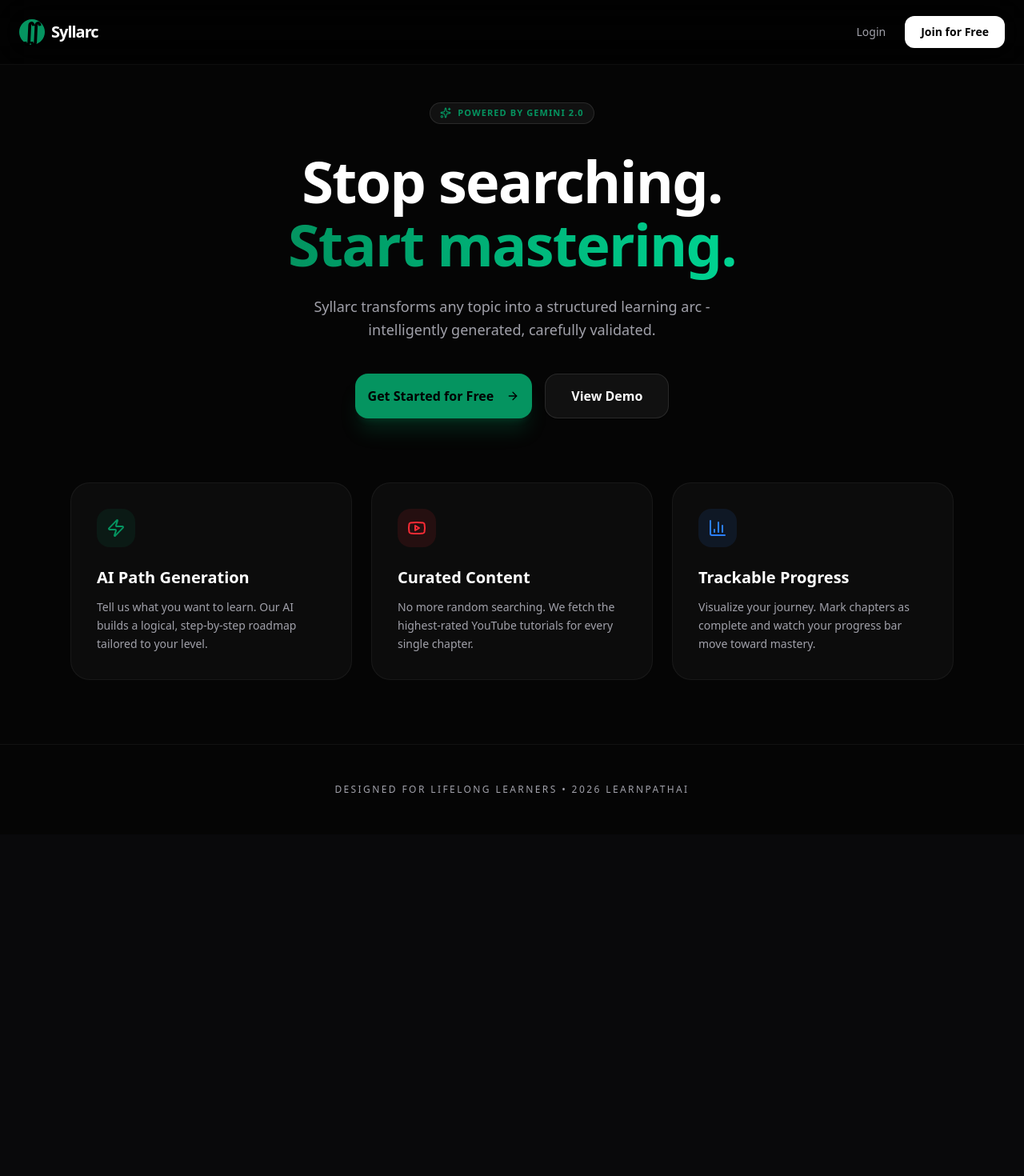
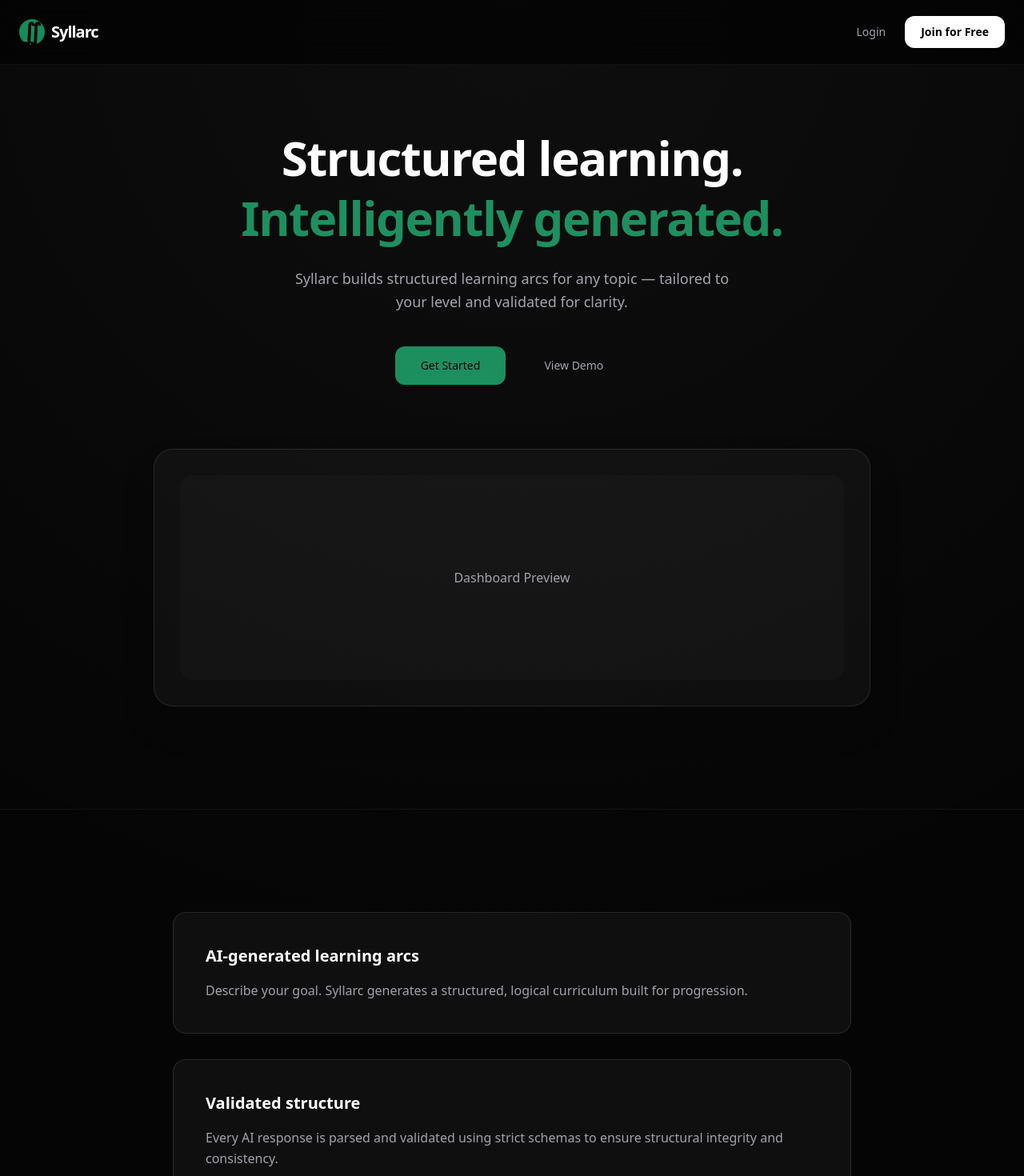
Before and after one commit to varan027/ai-course-builder, a Next.js app: page / in a window 1280 px wide. Shown: the top 1470 px of the page at 80% size. Before the commit the page ends 1043 px from the top, so only its background shows below. Built offline with nearby package versions, Linux system fonts and the light colour scheme.

Commit message:
ui polish - dashboard

```diff
--- a/app/(dashboard)/dashboard/page.tsx
+++ b/app/(dashboard)/dashboard/page.tsx
@@ -2,128 +2,139 @@ import { logout } from "@/actions/logout";
 import { Card, CardContent, CardHeader, CardTitle } from "@/components/ui/card";
 import { getCurrentUser } from "@/lib/auth";
 import { courseService } from "@/services/course.service";
+import { progressService } from "@/services/progress.service";
 import Link from "next/link";
 import { redirect } from "next/navigation";
-import { Plus, BookOpen, LogOut, Search } from "lucide-react";
 import { Button } from "@/components/ui/button";
 
 const page = async () => {
   const user = await getCurrentUser();
   if (!user) redirect("/login");
+
   const courses = await courseService.getAllForUser(user);
 
+  const totalModules = courses.reduce(
+    (sum, course) => sum + course.outline.chapters.length,
+    0,
+  );
+
   return (
-    <div className="min-h-screen bg-[#050505]">
-      {/* Top Navigation */}
-      <header className="border-b border-white/5 bg-black/50 backdrop-blur-md sticky top-0 z-50">
-        <div className="max-w-7xl mx-auto px-6 h-16 flex items-center justify-between">
-          <div className="flex items-center gap-8">
-            <Link href="/" className="flex items-center gap-2 group">
-              <div className="w-8 h-8 bg-primary rounded-full flex items-center justify-center group-hover:rotate-12 transition-transform">
-                <span className="text-black font-black text-3xl">∬</span>
-              </div>
-              <span className="font-bold text-xl tracking-tighter text-primary">
+    <div className="relative">
+      <div className="absolute inset-0 bg-[radial-gradient(circle_at_top,rgba(255,255,255,0.04),transparent_60%)] pointer-events-none" />
+      {/* Minimal Header */}
+      <header className="border-b border-white/10 bg-[#0b0b0b]">
+        <div className="max-w-6xl mx-auto px-6 h-16 flex items-center justify-between">
+          <Link href="/" className="font-semibold text-lg tracking-tight">
             Syllarc
-              </span>
           </Link>
-            <nav className="hidden md:flex items-center gap-6 text-sm font-medium text-muted-foreground">
-              <Link href="/dashboard" className="text-white">
-                My Library
-              </Link>
+
+          <div className="flex items-center gap-6">
             <Link
               href="/create-course"
-                className="hover:text-white transition-colors"
+              className="text-sm text-muted-foreground hover:text-white transition-colors"
             >
-                Generator
+              Generate
             </Link>
-            </nav>
-          </div>
+
             <form action={logout}>
-            <button className="flex items-center gap-2 text-sm text-muted-foreground hover:text-destructive transition-colors px-3 py-2 rounded-lg hover:bg-destructive/5">
-              <LogOut className="w-4 h-4" /> Logout
+              <button className="text-sm text-muted-foreground hover:text-white transition-colors">
+                Logout
               </button>
             </form>
           </div>
+        </div>
       </header>
 
-      <main className="max-w-7xl mx-auto px-6 py-12">
-        {/* Welcome Header */}
-        <div className="flex flex-col md:flex-row md:items-end justify-between gap-6 mb-12">
+      <main className="max-w-6xl mx-auto px-6 py-20">
+        <div className="p-12 rounded-3xl bg-linear-to-b from-[#111111] to-[#0c0c0c] border border-white/10">
+          <div className="flex items-center justify-between">
             <div>
-            <h2 className="text-4xl font-bold tracking-tight mb-2">
-              My Library
-            </h2>
+              <h2 className="text-2xl font-semibold mb-2">Welcome back</h2>
               <p className="text-muted-foreground">
-              Welcome back,{" "}
-              <span className="text-white font-medium">
-                {user.email.split("@")[0]}
-              </span>
-              . Ready to learn?
+                {courses.length} learning arcs • {totalModules} modules
               </p>
             </div>
+
             <Link href="/create-course">
-            <Button className="h-12 px-6 rounded-xl font-bold shadow-lg shadow-primary/20 hover:scale-[1.02] transition-transform">
-              <Plus className="w-5 h-5 mr-2" /> New Course
+              <Button className="h-11 px-6 rounded-xl font-medium">
+                New Arc
               </Button>
             </Link>
           </div>
+        </div>
 
-        {/* Course Grid */}
+        <div className="h-10" />
+
         {courses.length === 0 ? (
-          <div className="flex flex-col items-center justify-center py-20 border-2 border-dashed border-white/5 rounded-3xl bg-white/2">
-            <div className="p-4 bg-primary/10 rounded-full mb-4">
-              <BookOpen className="w-8 h-8 text-primary" />
-            </div>
-            <h3 className="text-xl font-semibold mb-1">
-              Your library is empty
-            </h3>
+          <div className="py-20 text-center border border-white/10 rounded-3xl bg-[#0f0f0f]">
+            <h3 className="text-xl font-semibold mb-2">No learning arcs yet</h3>
             <p className="text-muted-foreground mb-6">
-              Start by generating your first AI-powered course.
+              Generate your first structured curriculum.
             </p>
             <Link href="/create-course">
-              <Button variant="outline" className="rounded-xl">
-                Create Course
-              </Button>
+              <Button className="rounded-xl px-6 h-11">Create Course</Button>
             </Link>
           </div>
         ) : (
-          <div className="grid grid-cols-1 md:grid-cols-2 lg:grid-cols-3 gap-6">
-            {courses.map((course) => (
+          <div className="grid grid-cols-1 md:grid-cols-2 lg:grid-cols-3 gap-8">
+            {await Promise.all(
+              courses.map(async (course) => {
+                const progress = await progressService.getProgress(
+                  user.id,
+                  course.id,
+                );
+
+                const completedCount = progress.filter(
+                  (p) => p.completed,
+                ).length;
+
+                const total = course.outline.chapters.length;
+                const progressPercent =
+                  total > 0 ? Math.round((completedCount / total) * 100) : 0;
+
+                return (
                   <Link
                     href={`/courses/${course.id}`}
                     key={course.id}
                     className="group"
                   >
-                <Card className="h-full bg-white/3 border-white/5 hover:border-primary/50 hover:bg-white/5 transition-all duration-300 rounded-2xl overflow-hidden relative">
-                  <div className="absolute top-0 right-0 p-4 opacity-20 group-hover:opacity-100 transition-opacity">
-                    <div className="w-8 h-8 rounded-full bg-primary/20 flex items-center justify-center">
-                      <Plus className="w-4 h-4 text-primary" />
-                    </div>
-                  </div>
-                  <CardHeader className="pb-2">
-                    <div className="text-[10px] uppercase tracking-widest text-primary font-bold mb-1">
+                    <Card className="bg-[#121212] border border-white/10 hover:border-white/20 transition-all duration-200 rounded-2xl p-8 hover:scale-[1.01] hover:shadow-[0_15px_40px_rgba(0,0,0,0.5)]">
+                      <CardHeader className="p-0 mb-6">
+                        <div className="text-[10px] uppercase tracking-widest text-muted-foreground mb-2">
                           {course.level}
                         </div>
-                    <CardTitle className="text-xl group-hover:text-primary transition-colors">
+                        <CardTitle className="text-xl font-semibold tracking-tight">
                           {course.title}
                         </CardTitle>
                       </CardHeader>
-                  <CardContent>
-                    <p className="text-sm text-muted-foreground line-clamp-2 mb-4">
-                      {/* Note: In your actual app, you might want to show total chapters here */}
-                      {(course.outline as any).chapters?.length || 0} Modules •
-                      Structured Learning
+
+                      <CardContent className="p-0 space-y-6">
+                        <p className="text-sm text-muted-foreground">
+                          {total} Modules
                         </p>
-                    <div className="flex items-center gap-2 pt-2 border-t border-white/5">
-                      <div className="w-full bg-white/5 h-1 rounded-full overflow-hidden">
-                        <div className="bg-primary h-full w-[10%]" />{" "}
-                        {/* Static placeholder, you can map real progress here */}
+
+                        {/* Premium Progress */}
+                        <div className="space-y-3">
+                          <div className="flex justify-between text-xs text-muted-foreground">
+                            <span>Completion</span>
+                            <span className="text-white">
+                              {progressPercent}%
+                            </span>
+                          </div>
+
+                          <div className="w-full h-2.5 bg-[#181818] rounded-full overflow-hidden">
+                            <div
+                              className="h-full bg-primary transition-all duration-700 ease-out"
+                              style={{ width: `${progressPercent}%` }}
+                            />
                           </div>
                         </div>
                       </CardContent>
                     </Card>
                   </Link>
-            ))}
+                );
+              }),
+            )}
           </div>
         )}
       </main>
--- a/app/globals.css
+++ b/app/globals.css
@@ -12,19 +12,19 @@
   --background: 240 10% 3.9%;
   --foreground: 0 0% 98%;
 
-  --card: 240 10% 5%;
+  --card: 240 8% 6%;
   --card-foreground: 0 0% 98%;
 
-  --primary: 158 94% 30%; /* More vibrant Emerald */
-  --primary-foreground: 144 100% 5%;
+  --primary: 155 72% 32%;
+  --primary-foreground: 0 0% 100%;
 
   --secondary: 240 3.7% 15.9%;
   --secondary-foreground: 0 0% 98%;
 
-  --muted: 240 3.7% 10%;
+  --muted: 240 4% 12%;
   --muted-foreground: 240 5% 64.9%;
 
-  --border: 240 3.7% 12%;
+  --border: 240 4% 14%;
   --ring: 158 94% 30%;
 }
 
--- a/app/page.tsx
+++ b/app/page.tsx
@@ -1,84 +1,90 @@
 import { Button } from "@/components/ui/button";
 import { Navbar } from "@/components/ui/navbar";
 import Link from "next/link";
-import { Sparkles, Youtube, BarChart3, ShieldCheck, Zap, ArrowRight } from "lucide-react";
 
 export default function HomePage() {
   return (
-    <main className="relative min-h-screen bg-[#050505] overflow-x-hidden">
+    <main className="relative min-h-screen bg-[#050505] text-white overflow-hidden">
+      <div className="absolute inset-0 bg-[radial-gradient(circle_at_top,rgba(255,255,255,0.04),transparent_60%)] pointer-events-none" />
       <Navbar />
 
-      {/* Immersive Background Glows */}
-      <div className="absolute top-0 left-1/2 -translate-x-1/2 w-full h-150 bg-[radial-gradient(circle_at_center,rgba(16,185,129,0.08),transparent_70%)] -z-10" />
-      <div className="absolute top-[-10%] left-[-10%] w-[40%] h-[40%] bg-primary/5 rounded-full blur-[120px] -z-10" />
-
-      <section className="max-w-6xl mx-auto px-6 pt-32 pb-20 text-center">
-        {/* Badge */}
-        <div className="inline-flex items-center gap-2 px-3 py-1 rounded-full bg-white/5 border border-white/10 mb-8 animate-in fade-in slide-in-from-bottom-2 duration-1000">
-          <Sparkles className="w-3.5 h-3.5 text-primary" />
-          <span className="text-[11px] font-bold uppercase tracking-widest text-primary">Powered by Gemini 2.0</span>
-        </div>
-
-        <h1 className="text-5xl md:text-7xl font-bold tracking-tight text-white mb-6 leading-[1.1]">
-          Stop searching. <br />
-          <span className="text-transparent bg-clip-text bg-linear-to-r from-primary to-emerald-400">Start mastering.</span>
+      {/* HERO */}
+      <section className="max-w-5xl mx-auto px-6 pt-40 pb-32 text-center">
+        <h1 className="text-6xl font-semibold tracking-tight leading-tight mb-6">
+          Structured learning.
+          <br />
+          <span className="text-primary">Intelligently generated.</span>
         </h1>
 
-        <p className="max-w-xl mx-auto text-md md:text-lg text-muted-foreground mb-10 leading-relaxed">
-          Syllarc transforms any topic into a structured learning arc - intelligently generated, carefully validated.
+        <p className="max-w-xl mx-auto text-lg text-muted-foreground mb-10 leading-relaxed">
+          Syllarc builds structured learning arcs for any topic — tailored to
+          your level and validated for clarity.
         </p>
 
-        <div className="flex flex-col sm:flex-row justify-center gap-4 mb-20">
+        <div className="flex justify-center gap-4">
           <Link href="/signup">
-            <Button size="lg" className="h-14 px-8 rounded-2xl bg-primary text-black font-bold text-md hover:scale-[1.02] transition-all shadow-xl shadow-primary/20">
-              Get Started for Free <ArrowRight className="ml-2 w-5 h-5" />
+            <Button size="lg" className="h-12 px-8 rounded-xl font-medium">
+              Get Started
             </Button>
           </Link>
+
           <Link href="/login">
-            <Button size="lg" variant="outline" className="h-14 px-8 rounded-2xl border-white/10 bg-white/5 hover:bg-white/10 font-bold text-md transition-all">
+            <Button
+              size="lg"
+              variant="ghost"
+              className="h-12 px-8 rounded-xl font-medium text-muted-foreground hover:text-white"
+            >
               View Demo
             </Button>
           </Link>
         </div>
+        <div className="mt-20 flex justify-center">
+          <div className="w-full max-w-4xl bg-[#0d0d0d] border border-white/10 rounded-3xl p-8 shadow-2xl">
+            <div className="h-64 bg-[#121212] rounded-2xl flex items-center justify-center text-muted-foreground">
+              Dashboard Preview
+            </div>
+          </div>
+        </div>
+      </section>
 
-        {/* Feature Bento Grid */}
-        <div className="grid grid-cols-1 md:grid-cols-3 gap-6 text-left">
-          <div className="p-8 rounded-3xl bg-white/3 border border-white/5 hover:border-primary/20 transition-all group">
-            <div className="w-12 h-12 rounded-2xl bg-primary/10 flex items-center justify-center mb-6 group-hover:scale-110 transition-transform">
-              <Zap className="w-6 h-6 text-primary" />
-            </div>
-            <h3 className="text-xl font-bold text-white mb-3">AI Path Generation</h3>
-            <p className="text-muted-foreground text-sm leading-relaxed">
-              Tell us what you want to learn. Our AI builds a logical, step-by-step roadmap tailored to your level.
+      {/* DIVIDER */}
+      <div className="border-t border-white/5" />
+
+      {/* FEATURES */}
+      <section className="py-32">
+        <div className="max-w-4xl mx-auto px-6 space-y-8">
+          <div className="bg-[#0f0f0f] border border-white/10 rounded-2xl p-10">
+            <h3 className="text-xl font-semibold mb-4">
+              AI-generated learning arcs
+            </h3>
+            <p className="text-muted-foreground leading-relaxed">
+              Describe your goal. Syllarc generates a structured, logical
+              curriculum built for progression.
             </p>
           </div>
 
-          <div className="p-8 rounded-3xl bg-white/3 border border-white/5 hover:border-primary/20 transition-all group">
-            <div className="w-12 h-12 rounded-2xl bg-red-500/10 flex items-center justify-center mb-6 group-hover:scale-110 transition-transform">
-              <Youtube className="w-6 h-6 text-red-500" />
-            </div>
-            <h3 className="text-xl font-bold text-white mb-3">Curated Content</h3>
-            <p className="text-muted-foreground text-sm leading-relaxed">
-              No more random searching. We fetch the highest-rated YouTube tutorials for every single chapter.
+          <div className="bg-[#0f0f0f] border border-white/10 rounded-2xl p-10">
+            <h3 className="text-xl font-semibold mb-4">Validated structure</h3>
+            <p className="text-muted-foreground leading-relaxed">
+              Every AI response is parsed and validated using strict schemas to
+              ensure structural integrity and consistency.
             </p>
           </div>
 
-          <div className="p-8 rounded-3xl bg-white/3 border border-white/5 hover:border-primary/20 transition-all group">
-            <div className="w-12 h-12 rounded-2xl bg-blue-500/10 flex items-center justify-center mb-6 group-hover:scale-110 transition-transform">
-              <BarChart3 className="w-6 h-6 text-blue-500" />
-            </div>
-            <h3 className="text-xl font-bold text-white mb-3">Trackable Progress</h3>
-            <p className="text-muted-foreground text-sm leading-relaxed">
-              Visualize your journey. Mark chapters as complete and watch your progress bar move toward mastery.
+          <div className="bg-[#0f0f0f] border border-white/10 rounded-2xl p-10">
+            <h3 className="text-xl font-semibold mb-4">Trackable mastery</h3>
+            <p className="text-muted-foreground leading-relaxed">
+              Monitor progress chapter by chapter as you complete your learning
+              arc.
             </p>
           </div>
         </div>
       </section>
 
-      {/* Social Proof / Footer Minimal */}
-      <footer className="border-t border-white/5 py-12 text-center">
-        <p className="text-xs text-muted-foreground uppercase tracking-[0.2em]">
-          Designed for Lifelong Learners • 2026 LearnPathAI
+      {/* FOOTER */}
+      <footer className="border-t border-white/5 py-10 text-center">
+        <p className="text-xs text-muted-foreground tracking-wide">
+          © 2026 Syllarc. Intelligent Learning Architecture.
         </p>
       </footer>
     </main>
--- a/components/ui/button.tsx
+++ b/components/ui/button.tsx
@@ -9,7 +9,7 @@ const buttonVariants = cva(
   {
     variants: {
       variant: {
-        default: "bg-primary text-primary-foreground hover:bg-primary/90",
+        default: "bg-primary text-black hover:bg-primary/90 shadow-none",
         destructive:
           "bg-destructive text-white hover:bg-destructive/90 focus-visible:ring-destructive/20 dark:focus-visible:ring-destructive/40 dark:bg-destructive/60",
         outline:
--- a/package.json
+++ b/package.json
@@ -15,6 +15,7 @@
     "bcryptjs": "^3.0.3",
     "class-variance-authority": "^0.7.1",
     "clsx": "^2.1.1",
+    "framer-motion": "^12.34.3",
     "lucide-react": "^0.563.0",
     "next": "16.1.1",
     "prisma": "^6.19.2",
```
Also changed, not shown: 1 other file (tests, documents, lock files or other folders). Lines whose indentation alone changed are shown as unchanged.
